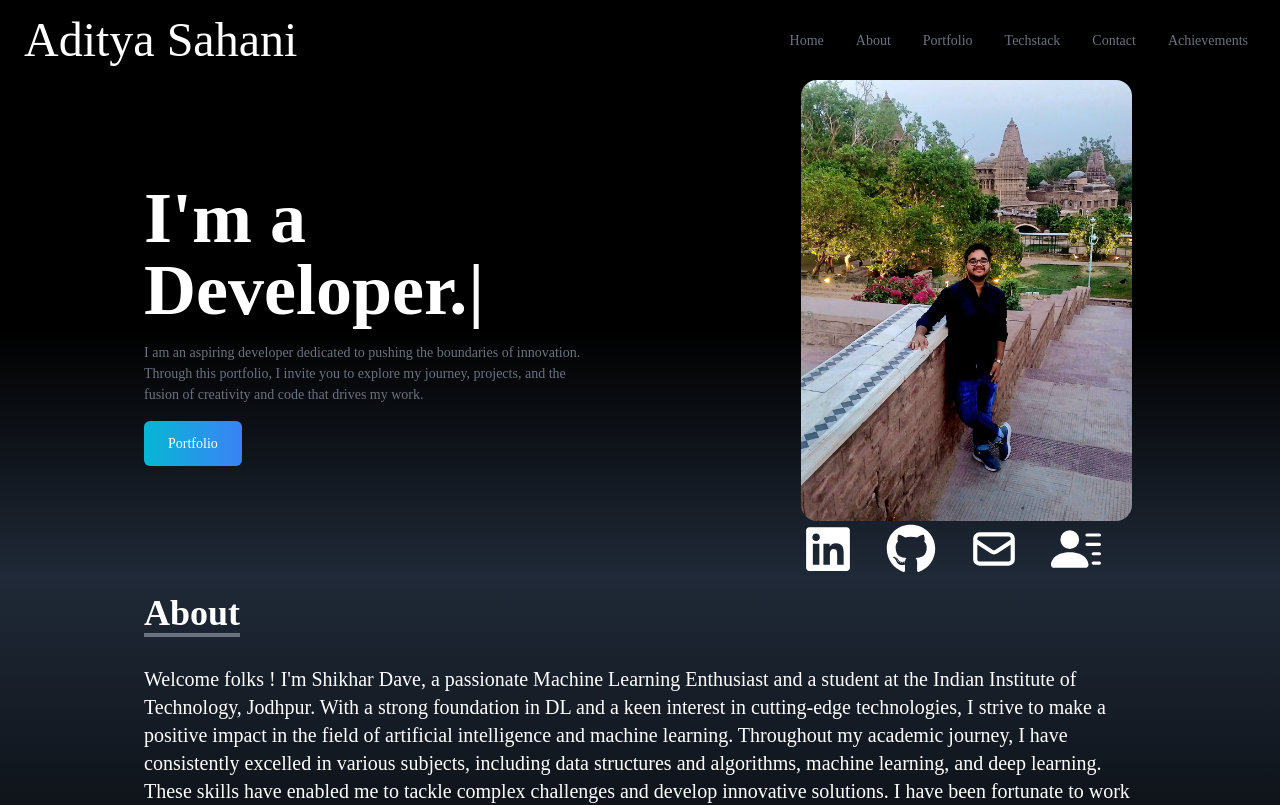
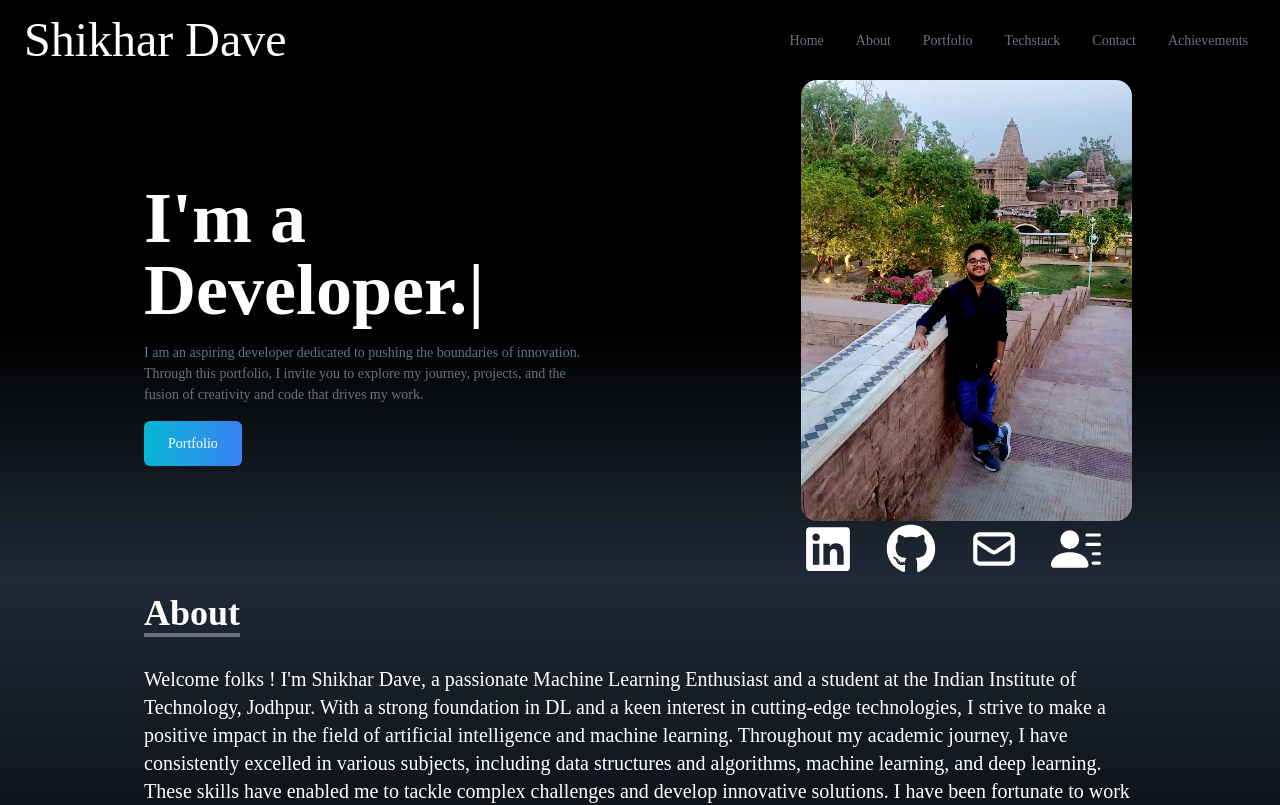
Before and after one commit to shikhar5647/portfolio_netlify, a React (Create React App) app: page / in a window 1280 px wide. Shown: the top 805 px of the page. Built offline with nearby package versions, Linux system fonts and the light colour scheme.

Commit message:
Update Navbar.js

```diff
--- a/src/components/Navbar.js
+++ b/src/components/Navbar.js
@@ -37,7 +37,7 @@ const Navbar = () => {
     <div className='px-4 bg-black flex justify-between items-center w-full h-20 text-white sticky'>
         <div>
             <h1 className='text-5xl font-signature ml-2'>
-                Aditya Sahani
+                Shikhar Dave
             </h1>
         </div>
         <ul className='hidden md:flex'>
```
